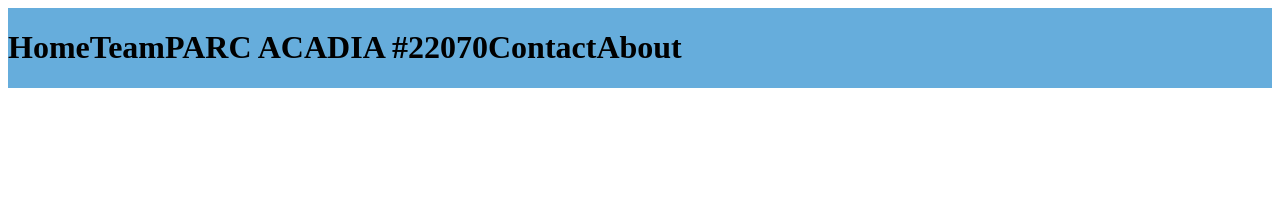
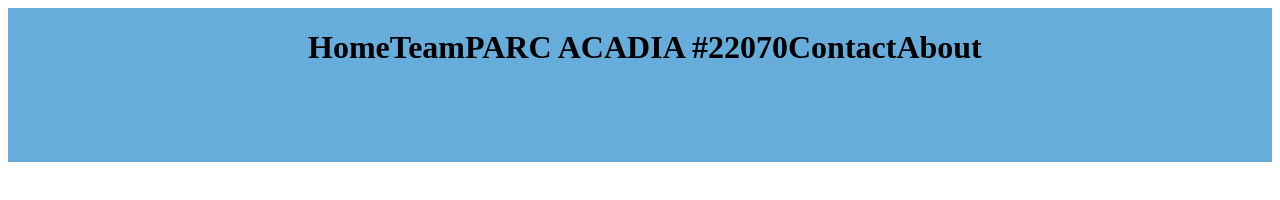
Before and after one commit to FTC-PARC-Acadia/PARC-Website, a Gatsby site: page /MainPage in a window 1280 px wide. Built offline with nearby package versions, Linux system fonts and the light colour scheme; Gatsby itself is replaced by a stand-in of ours.

Commit message:
updated home bar

```diff
--- a/src/components/Header.js
+++ b/src/components/Header.js
@@ -1,22 +1,20 @@
 import * as React from "react"
 import * as headerStyles from "./headerStyles.scss"
+import Logo from "./Logo"
 // import Logo from "./Logo.js"
 
 const Header = () => {
   return (
-    <div>
-      {/* <div class="logo">
+    <div class="header" style={headerStyles.header}>
+    <div class="logo">
       <Logo/>
-  </div> */}
-
-      <div class="header" style={headerStyles.header}>
+    </div>
       <h1> Home </h1>
       <h1> Team </h1>
       <h1> PARC ACADIA #22070 </h1>
       <h1> Contact </h1>
       <h1> About </h1>
     </div>
-    </div>
   )
 }
 
--- a/src/components/Logo.js
+++ b/src/components/Logo.js
@@ -1,10 +1,11 @@
 import * as React from "react"
+import * as logoStyles from "./logoStyles.scss"
 
 const Logo = () => {
     return(
         <div>
             <svg>
-                <circle/>
+                <circle class="circle"/>
             </svg>
         </div>
     )
--- /dev/null
+++ b/src/components/logoStyles.scss
@@ -0,0 +1,3 @@
+.circle {
+
+}
```
Lines whose indentation alone changed are shown as unchanged.
